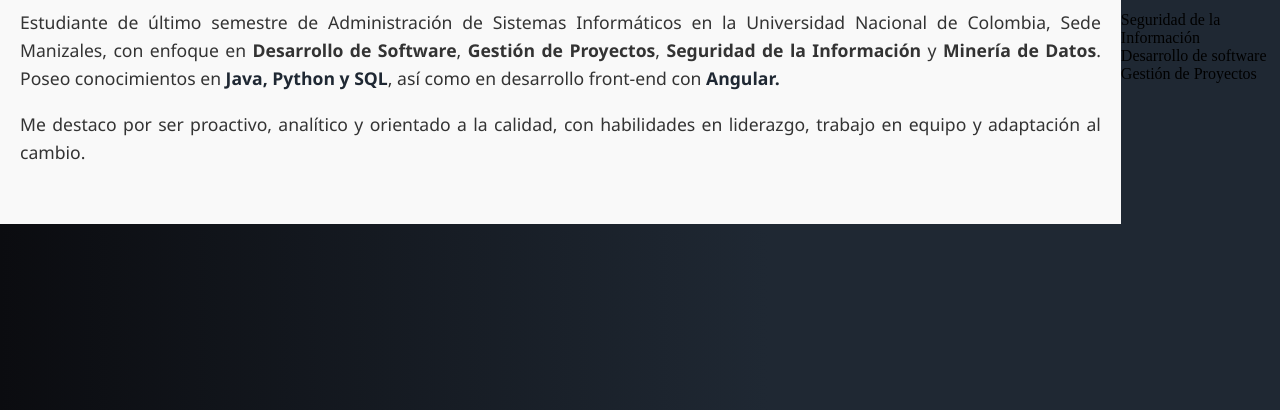
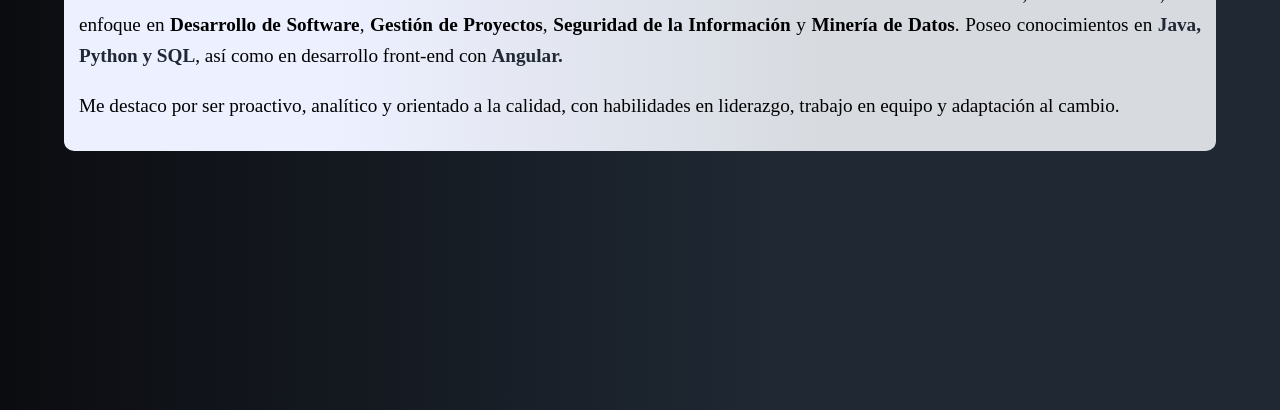
Before and after one commit to jucaicedoa/proyecto-dw-coderhouse, a plain HTML site: page pages/abstract.html in a window 1280 px wide. Shown: the part 365-775 px from the top of the page. Drawn offline with Linux system fonts and the light colour scheme.

Commit message:
Style: agrego css abstract

```diff
--- a/assets/css/styles.css
+++ b/assets/css/styles.css
@@ -15,6 +15,7 @@ main {
   align-items: center;
   justify-content: center;
   display: flex;
+  flex-direction: column;
   flex: 1;
 }
 footer {
@@ -82,7 +83,6 @@ nav a:hover {
 }
 /*Media queries nav*/
 @media screen and (max-width: 768px) {
-
   #nav {
     width: 95vw;
     text-align: left;
@@ -389,33 +389,112 @@ h1:hover {
 
 /* CSS Abstract */
 .principal-abstract {
-  width: 100%;
-  max-width: 1200px;
-  margin: 0 auto;
+  width: 90%;
+  height: auto;
   padding: 40px 20px;
   box-sizing: border-box;
-  background-color: #f9f9f9;
-  color: #333;
-  font-family: "Segoe UI", sans-serif;
+  background: linear-gradient(
+    90deg,
+    rgba(237, 240, 255, 1) 23%,
+    rgba(215, 219, 224, 1) 66%
+  );
+  margin-bottom: 25px;
+  color: #000;
   line-height: 1.6;
+  border-radius: 10px;
 }
 
 .principal-abstract h2 {
-  font-size: 2rem;
+  font-size: 2.5rem;
   margin-bottom: 20px;
-  text-align: center;
-  color: #111;
+  text-align: left;
 }
 
 .principal-abstract p {
-  font-size: 1.1rem;
+  font-size: 1.5rem;
   text-align: justify;
+}
+
+.principal-abstract:hover {
+  transform: scale(1.05);
+  box-shadow: 0 3px 3px #c5c6c7;
+}
+
+#container {
+  color: #c5c6c7;
+  text-transform: uppercase;
+  font-size: 36px;
+  font-weight: bold;
+  width: 100%;
+  align-items: center;
+  justify-content: center;
+  text-align: center;
+}
+
+#transicion {
+  height: 50px;
+  overflow: hidden;
+}
+
+#transicion > div > div {
+  color: #0b0c10;
+  padding: 4px 12px;
+  height: 45px;
+  margin-bottom: 45px;
+  display: inline-block;
+  border-radius: 5px;
+}
+
+#transicion div:first-child {
+  animation: mostrar 5s linear infinite;
+}
+
+#transicion div div {
+  background: #66fcf1;
+}
+#transicion div:first-child div {
+  background: #45a29e;
+}
+#transicion div:last-child div {
+  background: #fff;
+}
+
+@keyframes mostrar {
+  0% {
+    margin-top: -270px;
+  }
+  5% {
+    margin-top: -180px;
+  }
+  33% {
+    margin-top: -180px;
+  }
+  38% {
+    margin-top: -90px;
+  }
+  66% {
+    margin-top: -90px;
+  }
+  71% {
+    margin-top: 0px;
+  }
+  99.99% {
+    margin-top: 0px;
+  }
+  100% {
+    margin-top: -270px;
+  }
 }
 
 /* Media Query abstract */
 @media (max-width: 768px) {
+
+  header{
+    margin-bottom: 10px;
+  }
   .principal-abstract {
     padding: 30px 15px;
+    margin-bottom: 5px;
   }
 
   .principal-abstract h2 {
@@ -424,6 +503,38 @@ h1:hover {
 
   .principal-abstract p {
     font-size: 1rem;
+  }
+
+  #transicion > div > div {
+    color: #0b0c10;
+    padding: 2px 6px;
+    height: 20px;
+    display: inline-block;
+    font-size: 10px;
+  }
+}
+
+@media (min-width: 769px) and (max-width: 1423px) {
+
+  .principal-abstract {
+    padding: 10px 15px;
+    margin-bottom: 10px;
+  }
+
+  .principal-abstract h2 {
+    font-size: 1.7rem;
+  }
+
+  .principal-abstract p {
+    font-size: 1.2rem;
+  }
+
+  #transicion > div > div {
+    color: #0b0c10;
+    padding: 2px 6px;
+    height: 30px;
+    display: inline-block;
+    font-size: 20px;
   }
 }
 
@@ -441,6 +552,11 @@ h1:hover {
   border-radius: 5px;
   background-color: #fff;
   box-shadow: 0 2px 4px rgba(0, 0, 0, 0.05);
+}
+
+.fecha:hover {
+  transform: translate(0, -2px);
+  transition: transform 0.3s ease;
 }
 
 .educacion-item p {
```
